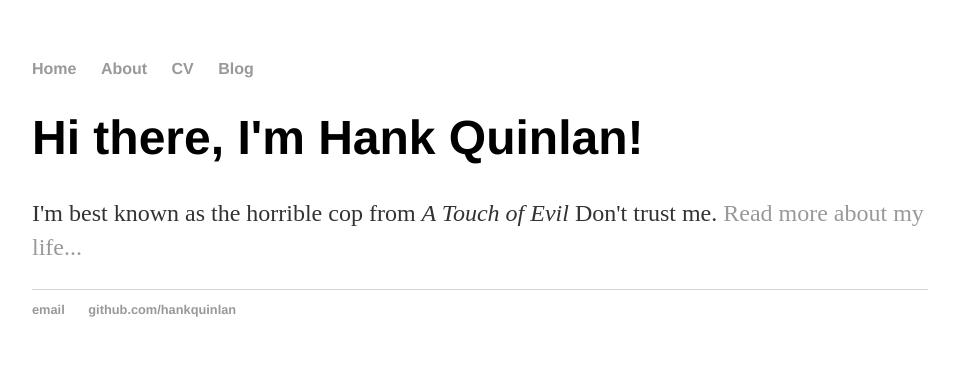
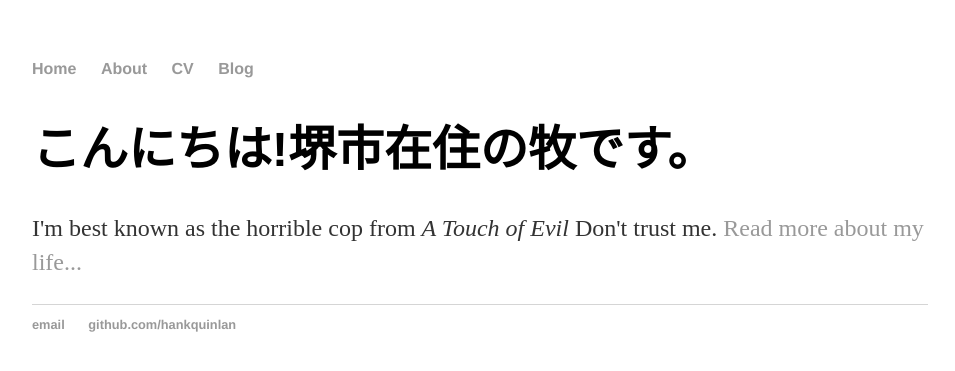
Before and after one commit to agematsu/agematsu.github.io, a Jekyll site: the page built from index.html, in a window 1280 px wide. Shown: the top 371 px of the page, without its empty margins (160-1115 px from the left). Built offline with Jekyll 4.4.1, drawn with Linux system fonts in a browser that asks for light colours.

Commit message:
Update index.html

```diff
--- a/index.html
+++ b/index.html
@@ -3,6 +3,6 @@ layout: default
 title: Hank Quinlan, Horrible Cop
 ---
 <div class="blurb">
-	<h1>Hi there, I'm Hank Quinlan!</h1>
+	<h1>こんにちは!堺市在住の牧です。</h1>
 	<p>I'm best known as the horrible cop from <em>A Touch of Evil</em> Don't trust me. <a href="/about">Read more about my life...</a></p>
 </div><!-- /.blurb -->
```
